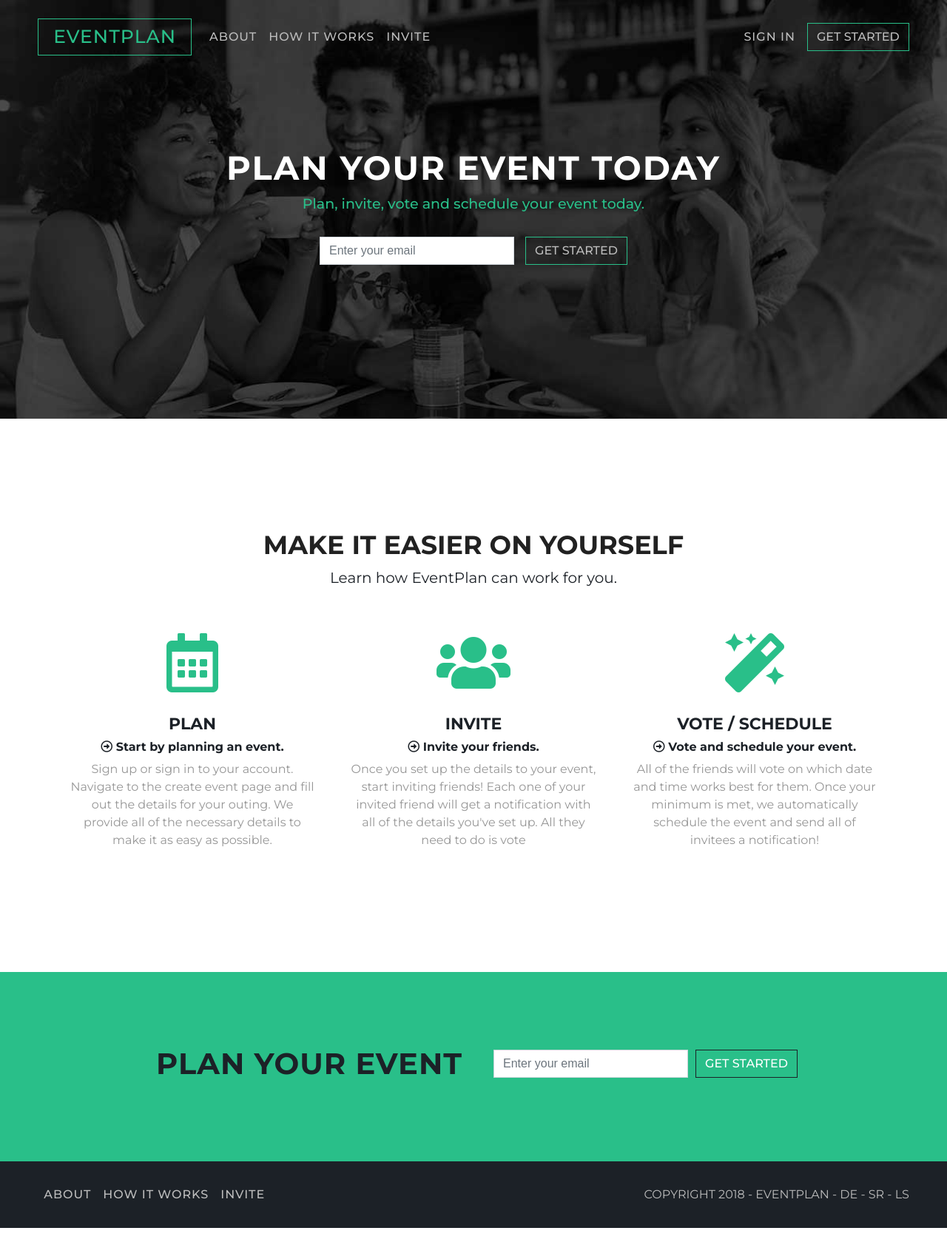
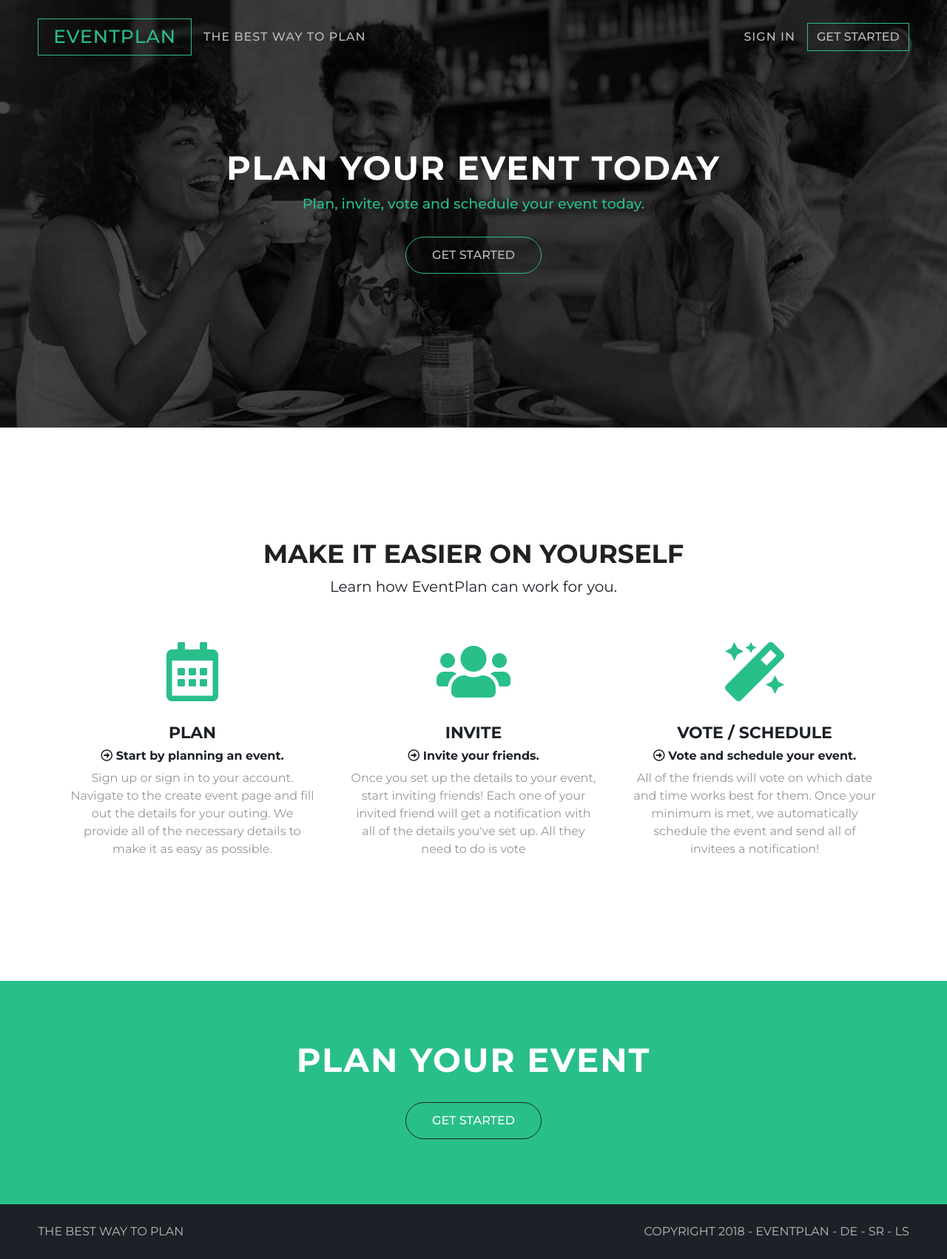
Before and after one commit to davidjemerson/eventplanapp, a React (Create React App) app in the folder client/: page / in a window 1280 px wide. Shown: the whole page at 74% size. Before the commit the page ends 1660 px from the top, so only its background shows below. Built offline with nearby package versions, Linux system fonts and the light colour scheme; the HTML template or start-up script is replaced by a standard one.

Commit message:
Got rid of the input fields on homepage, added logout btn to navbar

```diff
--- a/client/src/components/Footer/Footer.js
+++ b/client/src/components/Footer/Footer.js
@@ -1,7 +1,7 @@
 //sets up the reusable Navbar component
 import React, { Component } from 'react';
 // import "./Navbar.css";
-import './Footer.css';
+// import './Footer.css';
 
 class Footer extends Component {
   render() {
@@ -10,20 +10,8 @@ class Footer extends Component {
         <footer className="navbar navbar-expand-lg">
           <div className="collapse navbar-collapse" id="navbarTogglerDemo02">
             <ul className="navbar-nav mr-auto mt-2 mt-lg-0">
-              <li className="nav-item active">
-                <a className="nav-link" href="#">
-                  ABOUT <span className="sr-only">(current)</span>
-                </a>
-              </li>
-              <li className="nav-item">
-                <a className="nav-link" href="#">
-                  HOW IT WORKS
-                </a>
-              </li>
-              <li className="nav-item">
-                <a className="nav-link" href="#">
-                  INVITE
-                </a>
+              <li className="nav-item footer-byline">
+                  THE BEST WAY TO PLAN
               </li>
             </ul>
             <span className="copyright" href="#">
--- a/client/src/components/Navbar/Navbar.js
+++ b/client/src/components/Navbar/Navbar.js
@@ -24,19 +24,9 @@ class Navbar extends Component {
           <div className="collapse navbar-collapse" id="navbarTogglerDemo02">
             <ul className="navbar-nav mr-auto mt-2 mt-lg-0">
               <li className="nav-item active">
-                <a className="nav-link" href="#">
-                  ABOUT
-                </a>
-              </li>
-              <li className="nav-item">
-                <a className="nav-link" href="#">
-                  HOW IT WORKS
-                </a>
-              </li>
-              <li className="nav-item">
-                <a className="nav-link" href="#">
-                  INVITE
-                </a>
+                <span className="nav-byline">
+                  THE BEST WAY TO PLAN
+                </span>
               </li>
             </ul>
             <a className="nav-link" href="/signin">
--- a/client/src/components/NavbarDash/NavbarDash.js
+++ b/client/src/components/NavbarDash/NavbarDash.js
@@ -5,7 +5,7 @@ class NavbarDash extends Component {
   render() {
     return (
       <nav className="navbar navbar-expand-lg navDash">
-          <a className="navbar-brand" href="#">
+          <a className="navbar-brand" href="/">
             EVENTPLAN
           </a>
           <button
@@ -21,31 +21,21 @@ class NavbarDash extends Component {
           </button>
 
           <div className="collapse navbar-collapse" id="navbarTogglerDemo02">
-            <ul className="navbar-nav mr-auto mt-2 mt-lg-0">
+          <ul className="navbar-nav mr-auto mt-2 mt-lg-0">
               <li className="nav-item active">
-                <a className="nav-link" href="#">
-                  ABOUT
-                </a>
-              </li>
-              <li className="nav-item">
-                <a className="nav-link" href="#">
-                  HOW IT WORKS
-                </a>
-              </li>
-              <li className="nav-item">
-                <a className="nav-link" href="#">
-                  INVITE
-                </a>
+                <span className="nav-byline">
+
+                </span>
               </li>
             </ul>
-            <a className="nav-link" href="#">
-              SIGN IN
-            </a>
+            <span className="user-name">
+              Welcome, propname.
+            </span>
             <button
               className="btn btn-outline-success my-2 my-sm-0"
               type="submit"
             >
-              GET STARTED
+              LOG OUT
             </button>
           </div>
       </nav>
--- a/client/src/components/Splash/SplashHero.js
+++ b/client/src/components/Splash/SplashHero.js
@@ -4,29 +4,16 @@ export const SplashHero = props => (
   <div className="jumbotron text-center jumbotron-fluid hero-img">
     <div className="container">
       <h1 className="display-4">PLAN YOUR EVENT TODAY</h1>
-      <p className="lead">
-        Plan, invite, vote and schedule your event today.
-      </p>
-      <form>
-        <div className="form-row align-items-center input-style">
-          <div className="col-auto">
-            <label className="sr-only" for="inlineFormInput">
-              Email
-            </label>
-            <input
-              type="email"
-              className="form-control mb-2"
-              id="inlineFormInput"
-              placeholder="Enter your email"
-            />
-          </div>
-          <div className="col-auto">
+      <p className="lead">Plan, invite, vote and schedule your event today.</p>
+      <div className="form-row align-items-center input-style">
+        <div className="col-auto">
+          <a href="/signin">
             <button type="submit" className="btn btn-outline mb-2 hero-btn">
               GET STARTED
             </button>
-          </div>
+          </a>
         </div>
-      </form>
+      </div>
     </div>
   </div>
 );
--- a/client/src/components/Splash/SplashLower.js
+++ b/client/src/components/Splash/SplashLower.js
@@ -1,32 +1,15 @@
 import React from 'react';
 
 export const SplashLower = props => (
-  <div className="container-fluid">
-    <div className="row body-lower">
-      <div className="col-6">
-        <h1 className="lower-heading">PLAN YOUR EVENT</h1>
-      </div>
-      <div className="col-6">
-        <form>
-          <div className="form-row lower-input">
-            <div className="col-auto">
-              <label className="sr-only" for="inlineFormInput">
-                Email
-              </label>
-              <input
-                type="email"
-                className="form-control mb-2"
-                id="inlineFormInput"
-                placeholder="Enter your email"
-              />
-            </div>
-            <div className="col-auto">
-              <button type="submit" className="btn btn-outline mb-2 btn-lower">
-                GET STARTED
-              </button>
-            </div>
-          </div>
-        </form>
+  <div className="container-fluid text-center body-lower">
+    <h1 className="display-4">PLAN YOUR EVENT</h1>
+    <div className="form-row align-items-center input-style">
+      <div className="col-auto">
+        <a href="/signin">
+          <button type="submit" className="btn btn-outline mb-2 btn-lower">
+            GET STARTED
+          </button>
+        </a>
       </div>
     </div>
   </div>
--- a/client/src/pages/Home/Home.js
+++ b/client/src/pages/Home/Home.js
@@ -1,5 +1,5 @@
 import React, { Component } from 'react';
-import Modal from '../../components/EventModal/Modal';
+//import Modal from '../../components/EventModal/Modal';
 import NavbarDash from '../../components/NavbarDash';
 import Sidebar from '../../components/Sidebar';
 import EventCard from '../../components/EventCard';
--- a/client/src/pages/Signin/Signin.css
+++ b/client/src/pages/Signin/Signin.css
@@ -20,6 +20,12 @@ a.navbar-brand {
   letter-spacing: 1px;
   padding: 5px 20px;
   border: 1px solid #29bf89;
+}
+
+.user-name {
+  font-family: 'Montserrat', sans-serif;
+  color: #bdbdbd;
+  margin-right: 15px;
 }
 
 .nav-link {
--- a/client/src/pages/Splash/Splash.css
+++ b/client/src/pages/Splash/Splash.css
@@ -20,6 +20,13 @@ a.navbar-brand {
   letter-spacing: 1px;
   padding: 5px 20px;
   border: 1px solid #29bf89;
+}
+
+.nav-byline {
+  font-family: 'Montserrat', sans-serif;
+  color: #bdbdbd;
+  font-weight: 500;
+  letter-spacing: 1px;
 }
 
 .nav-link {
@@ -85,9 +92,16 @@ a.navbar-brand {
   margin-right: 30px;
 }
 
-.hero-btn {
+.btn.hero-btn {
   background-color: transparent;
-  margin-left: 5px;
+  padding: 12px 35px;
+  border-radius: 100px;
+}
+
+.btn.hero-btn:hover {
+  background-color: #29bf89;
+  padding: 12px 35px;
+  border-radius: 100px;
 }
 
 /* Splash Body (Body Section) styles
@@ -143,8 +157,8 @@ h6 {
 /* Splash Body Lower (Lower Body Section) styles
 ------------------------------------------------*/
 .body-lower {
-  padding-top: 100px;
-  padding-bottom: 100px;
+  padding-top: 80px;
+  padding-bottom: 80px;
   background-color: #29bf89;
 }
 
@@ -156,19 +170,18 @@ h6 {
   text-align: right;
 }
 
-.lower-input {
-  padding-right: 175px;
-  margin-top: 5px;
-}
-
 .btn.btn-lower {
   border: #1c2127 solid 1px;
+  border-radius: 100px;
+  padding: 12px 35px;
   background-color: transparent;
   color: #fff;
 }
 
 .btn.btn-lower:hover {
   border: #1c2127 solid 1px;
+  border-radius: 100px;
+  padding: 12px 35px;
   background-color: #1c2127;
   color: #29bf89;
 }
@@ -180,6 +193,11 @@ footer {
   background-color: #1c2127;
 }
 
+.footer-byline {
+  font-family: 'Montserrat', sans-serif;
+  color: #bdbdbd;
+}
+
 .copyright {
   font-family: 'Montserrat', sans-serif;
   color: #bdbdbd;
```
